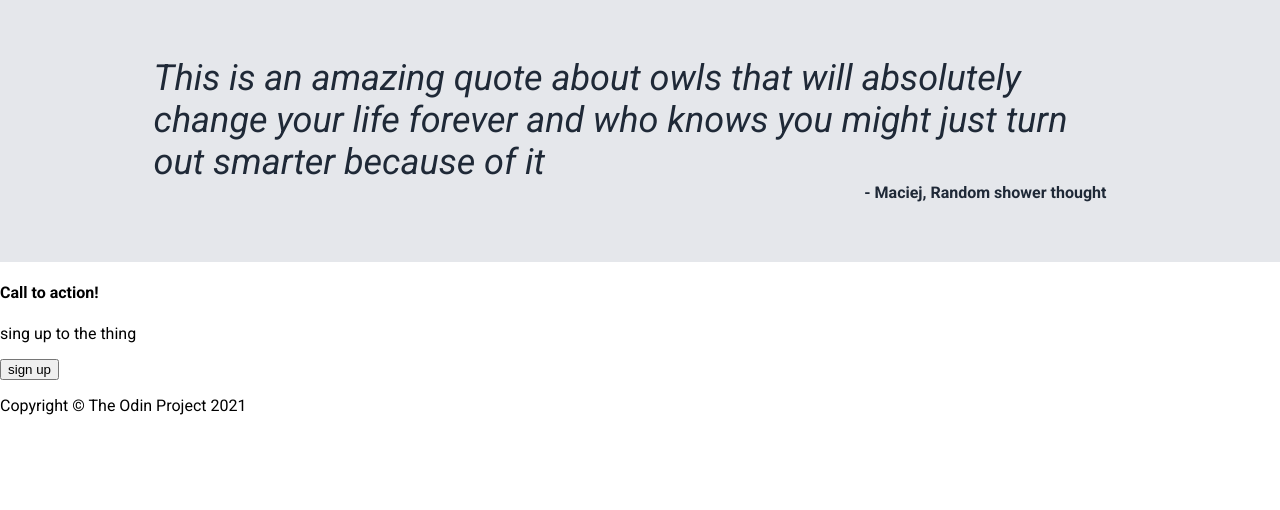
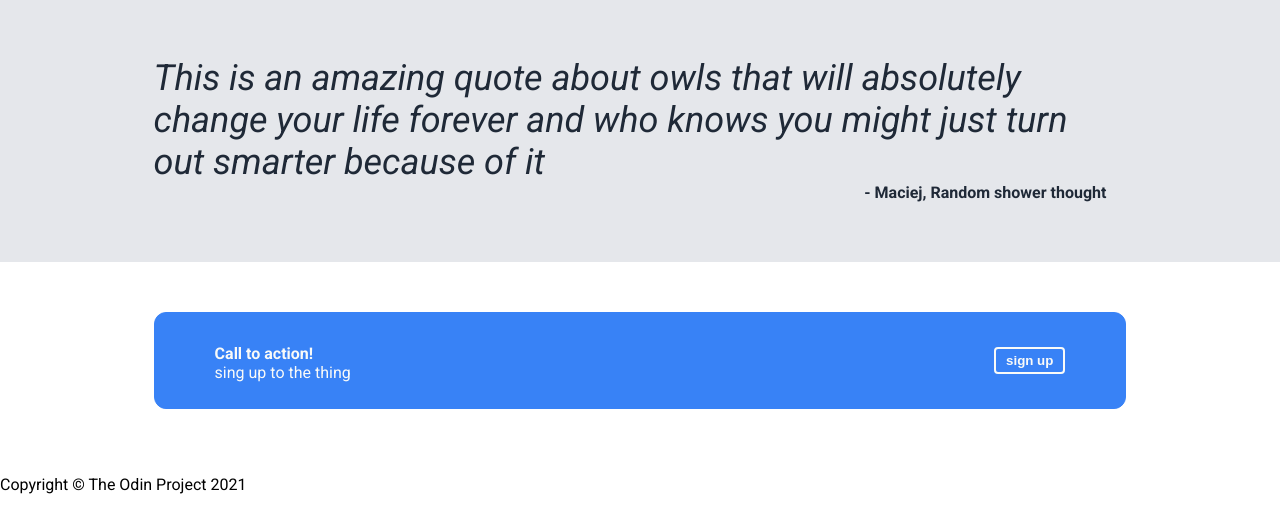
Before and after one commit to MaciejGretkowski/odin-landing-page, a plain HTML site: page index.html in a window 1280 px wide. Shown: the part 824-1334 px from the top of the page. Before the commit the page ends 1255 px from the top, so only its background shows below. Drawn offline with Linux system fonts and the light colour scheme.

Commit message:
EDIT modified call to action section, added colour flex to match desired outcome

```diff
--- a/styles.css
+++ b/styles.css
@@ -150,3 +150,37 @@ body {
     margin-right: 20px;
     font-weight: 600;
 }
+
+.sign-up {
+    display: flex;
+    background-color: #3882f6;
+    margin: 50px 12%;
+    border: 1px solid #3882f6;
+    border-radius: 12px;
+    justify-content: space-between;
+    align-items: center;
+    flex: 1;
+}
+
+.sign-up-text, .sign-up-button {
+    padding: 0 40px;
+    color: #f9faf8;
+    margin: 10px 20px;
+}
+
+.sign-up-text > h4 {
+    margin-bottom: 0;
+}
+
+.sign-up-text > p {
+    margin-top: 0;
+}
+
+.sign-up-button button{
+    border: 2px solid #f9faf8;
+    background-color: #3882f6;
+    border-radius: 4px;
+    padding: 4px 10px;
+    color: #f9faf8;
+    font-weight: 600;
+}
```
